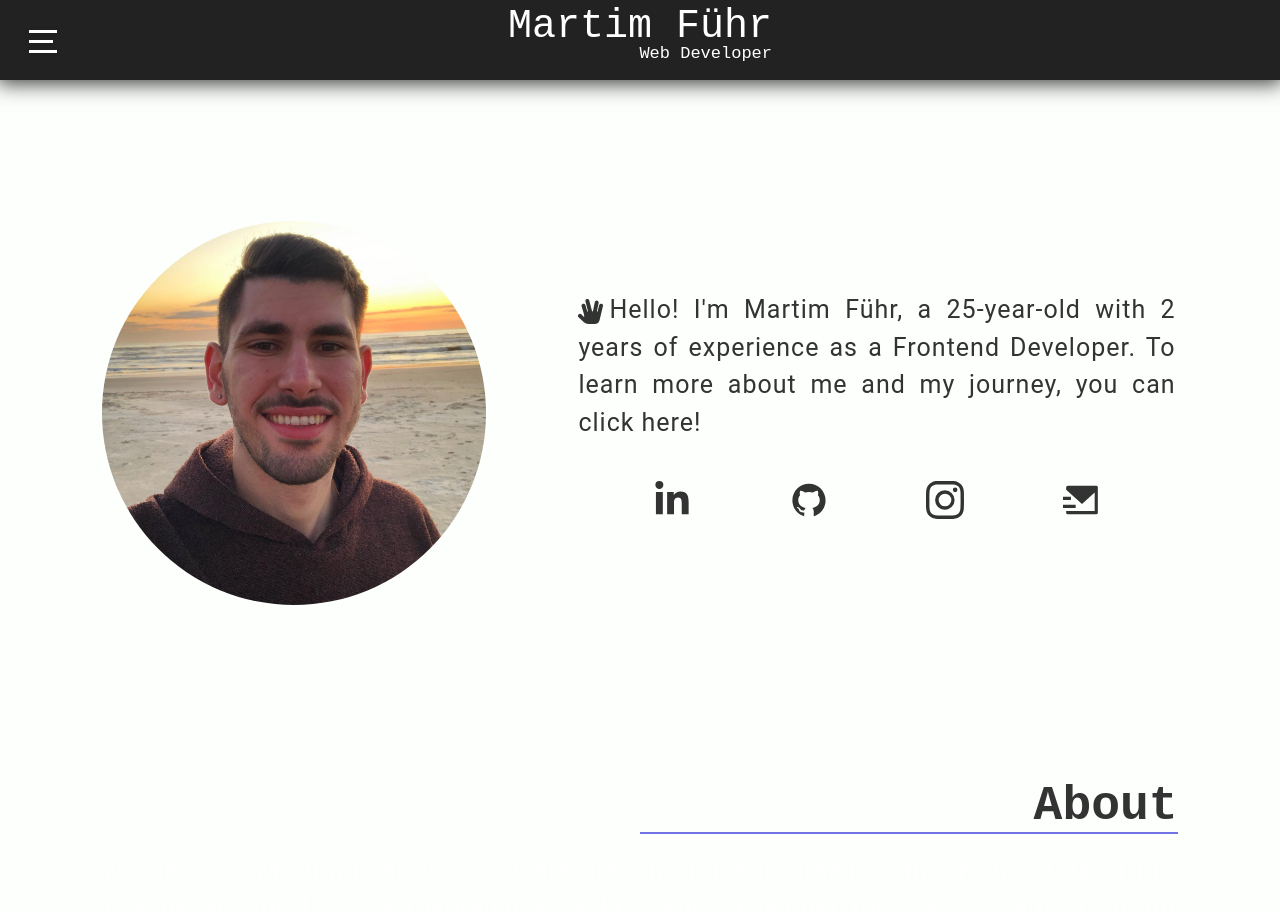
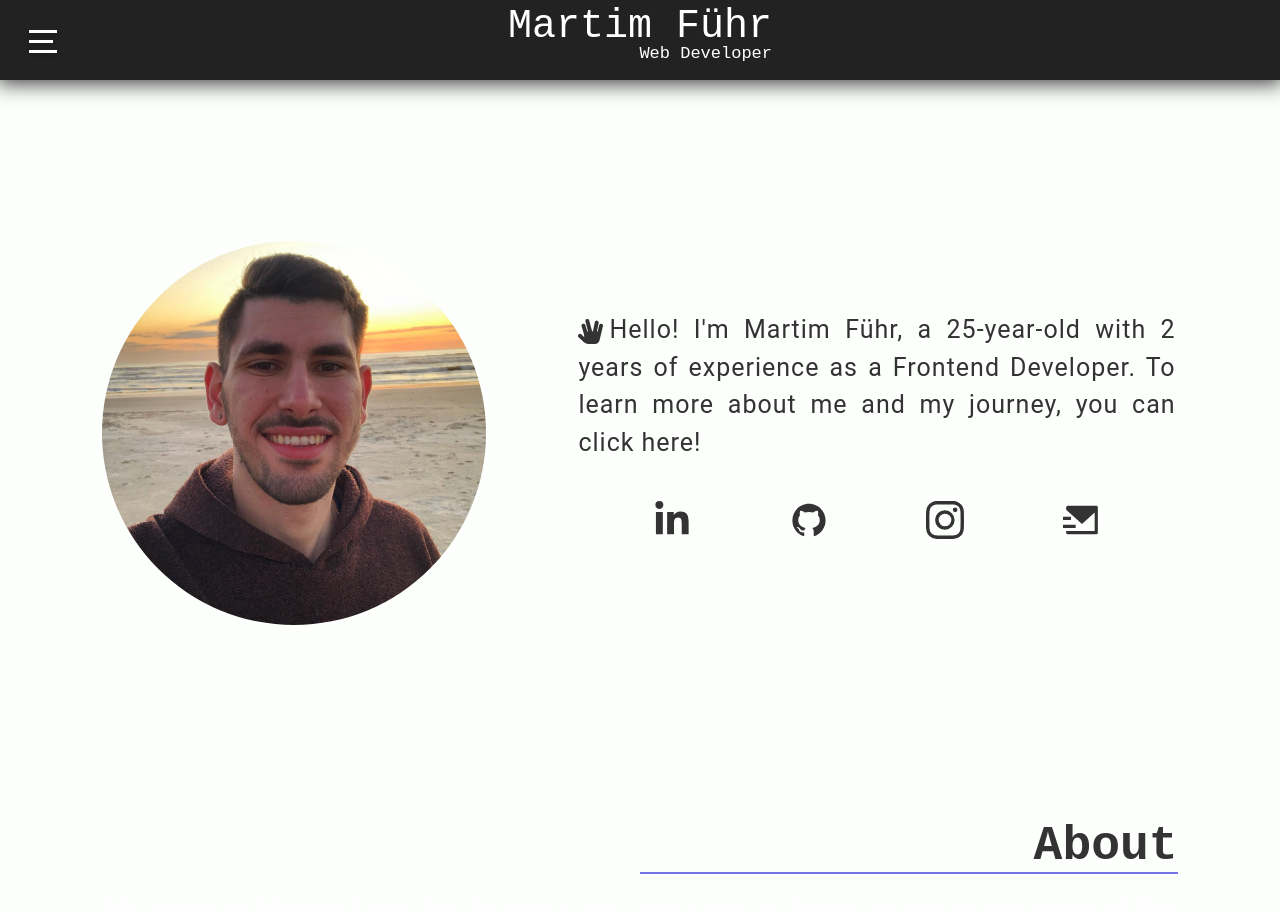
Before and after one commit to Martim-Fuhr/portfolio, a Next.js app: page / in a window 1280 px wide. Shown: the top 912 px of the page. Built offline with nearby package versions, Linux system fonts and the light colour scheme.

Commit message:
fix initial page

```diff
--- a/src/components/mid-site/CoverPage/styles.ts
+++ b/src/components/mid-site/CoverPage/styles.ts
@@ -7,7 +7,7 @@ export const Profile = styled.div`
   flex-direction: column;
   margin: 0 0 25px 0;
   padding: 105px 8% 0 8%;
-  min-height: 90vh;
+  min-height: 95vh;
 `
 
 export const ImageSection = styled.div`
```
